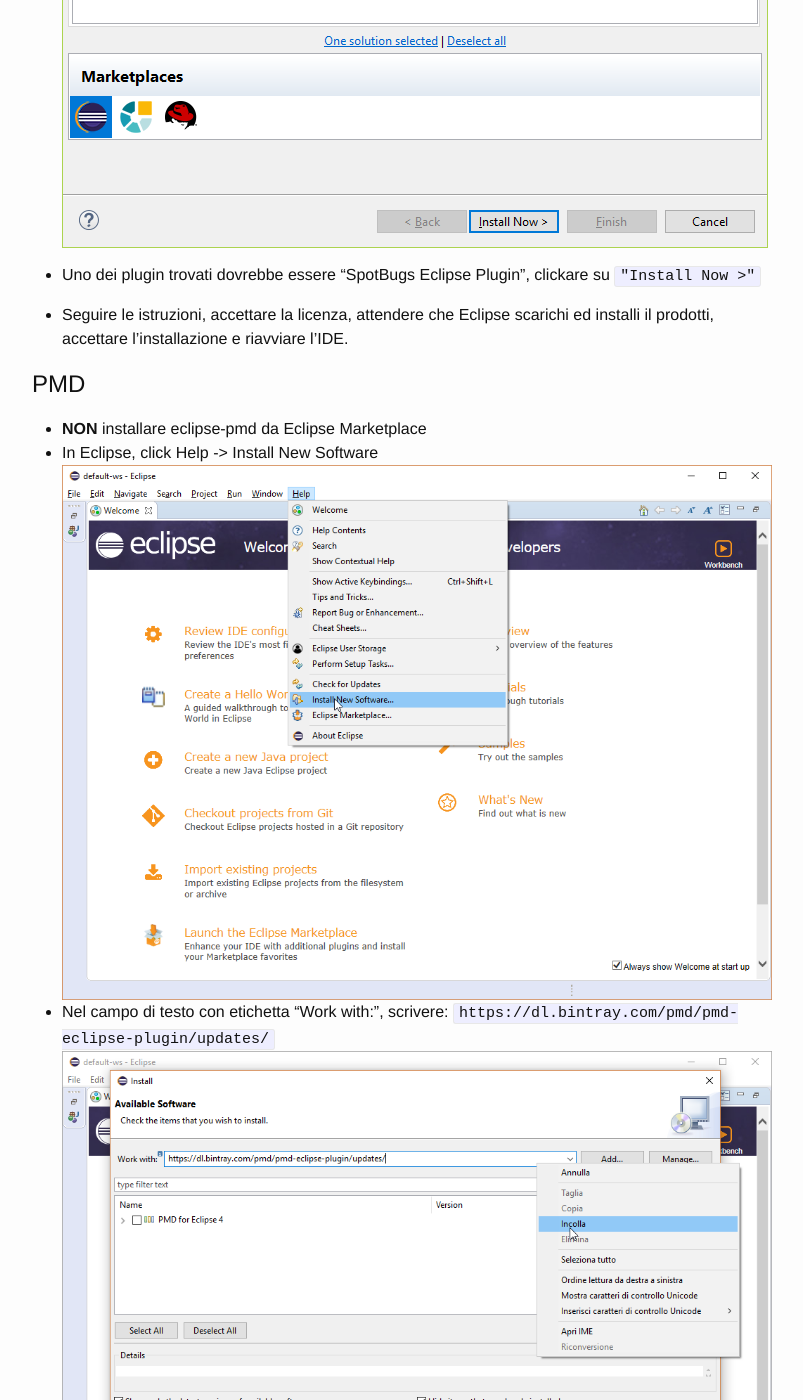
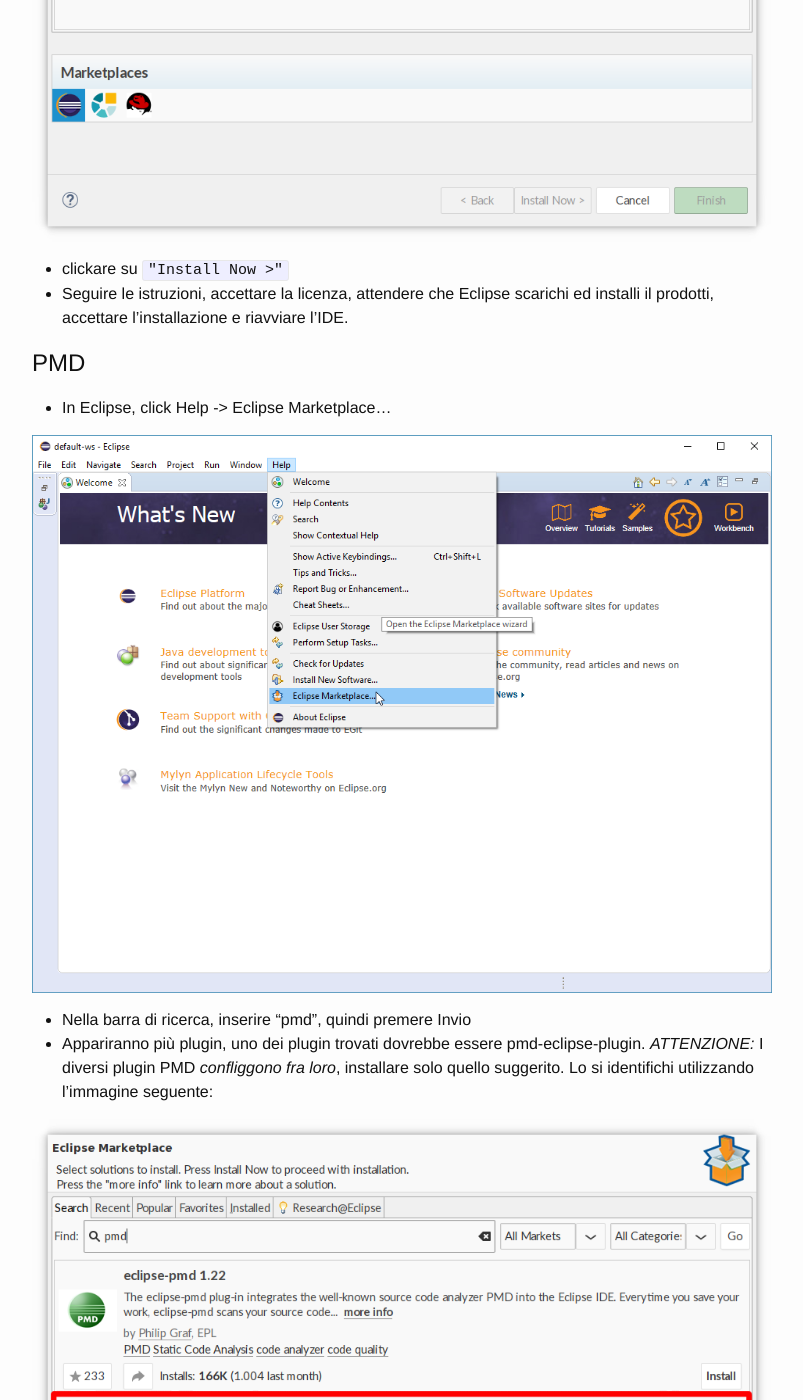
Before and after one commit to unibo-oop/software-installation, a Jekyll site: the page built from index.md, in a window 1280 px wide and 1400 px high, scrolled down 13896 px. Shown: the whole window, without its empty margins (238-1041 px from the left). Built offline with Jekyll 4.4.1, drawn with Linux system fonts in a browser that asks for light colours; some of the changed text lies outside the part shown.

Commit message:
Update plugin installation instructions

```diff
--- a/index.md
+++ b/index.md
@@ -196,6 +196,7 @@ Arch manutiene nel repository ufficiale Eclipse all’ultima versione, sempre ag
 1. Scaricare “Eclipse IDE” (ultima versione disponibile) dalla [pagina di download ufficiale (qui)][Eclipse Download].
 2. Seguire le istruzioni per l'installazione, selezionando "Eclipse IDE for Java Developers".
 3. Si lanci l'IDE: se l’installazione è andata a buon fine si dovrebbe aprire la schermata di benvenuto dell'IDE.
+
 ![Missing image](img/win10/install_eclipse/download/6.png)
 
 # Plugin di Eclipse
@@ -204,32 +205,41 @@ Eclipse utilizza un'architettura a plug-in. Lungo il corso ne utilizzeremo alcun
 
 ## SpotBugs (precedentemente noto come FindBugs)
 * In Eclipse, click Help -> Eclipse Marketplace...
+
 ![Missing image](img/win10/install_eclipse/install_plugins_marketplace/1.png)
 
 * Nella barra di ricerca, inserire "spotbugs", quindi premere Invio
-![Missing image](img/win10/install_eclipse/install_plugins_marketplace/2A.png)
+* Uno dei plugin trovati dovrebbe essere "SpotBugs Eclipse Plugin", si usi l'immagine seguente per verificare che corrisponda:
 
-* Uno dei plugin trovati dovrebbe essere "SpotBugs Eclipse Plugin", clickare su `"Install Now >"`
+![Missing image](img/eclipse/spotbugs.png)
 
+* clickare su `"Install Now >"`
 * Seguire le istruzioni, accettare la licenza, attendere che Eclipse scarichi ed installi il prodotti, accettare l'installazione e riavviare l'IDE.
 
 ## PMD
-* **NON** installare eclipse-pmd da Eclipse Marketplace
-* In Eclipse, click Help -> Install New Software
-![Missing image](img/win10/install_eclipse/install_plugins_updatesite/1.png)
-* Nel campo di testo con etichetta "Work with:", scrivere: `https://dl.bintray.com/pmd/pmd-eclipse-plugin/updates/`
-![Missing image](img/win10/install_eclipse/install_plugins_updatesite/2.png)
-* Premere Invio
-* PMD for Eclipse 4 apparirà nella lista dei plugin. Selezionatelo e clickate Next.
-![Missing image](img/win10/install_eclipse/install_plugins_updatesite/3.png)
+* In Eclipse, click Help -> Eclipse Marketplace...
+
+![Missing image](img/win10/install_eclipse/install_plugins_marketplace/1.png)
+
+* Nella barra di ricerca, inserire "pmd", quindi premere Invio
+* Appariranno più plugin, uno dei plugin trovati dovrebbe essere pmd-eclipse-plugin. *ATTENZIONE:* I diversi plugin PMD *confliggono fra loro*, installare solo quello suggerito. Lo si identifichi utilizzando l'immagine seguente:
+
+![Missing image](img/eclipse/pmd.png)
+
+* clickare su `"Install Now >"`
 * Seguire le istruzioni, accettare la licenza, attendere che Eclipse scarichi ed installi il prodotti, accettare l'installazione e riavviare l'IDE.
 
 ## Checkstyle
 * In Eclipse, click Help -> Eclipse Marketplace...
+
 ![Missing image](img/win10/install_eclipse/install_plugins_marketplace/1.png)
-* Nella barra di ricerca, inserire "checkstyle", quindi premere Invio
-![Missing image](img/win10/install_eclipse/install_plugins_marketplace/2B.png)
-* Uno dei plugin trovati dovrebbe essere "Checkstyle Plug-in", clickare su Install
+
+* Nella barra di ricerca, inserire "pmd", quindi premere Invio
+* Appariranno più plugin, uno dei plugin trovati dovrebbe essere "Checkstyle Plug-in X.Y.Z" (con X.Y.Z numero di versione). Lo si identifichi utilizzando l'immagine seguente:
+
+![Missing image](img/eclipse/checkstyle.png)
+
+* clickare su `"Install Now >"`
 * Seguire le istruzioni, accettare la licenza, attendere che Eclipse scarichi ed installi il prodotti, accettare l'installazione e riavviare l'IDE.
 
 
```
Also changed, not shown: img/eclipse/checkstyle.png (added), img/eclipse/pmd.png (added), img/eclipse/spotbugs.png (added).
